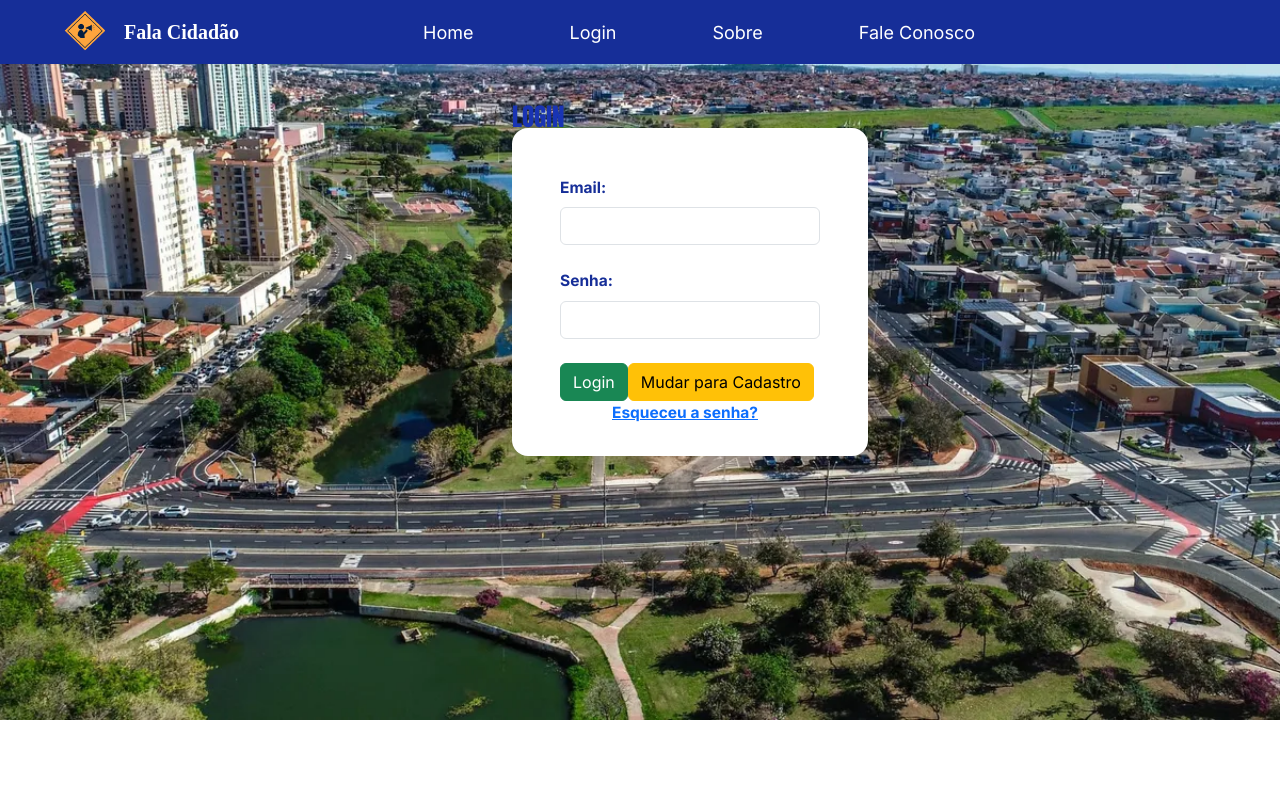
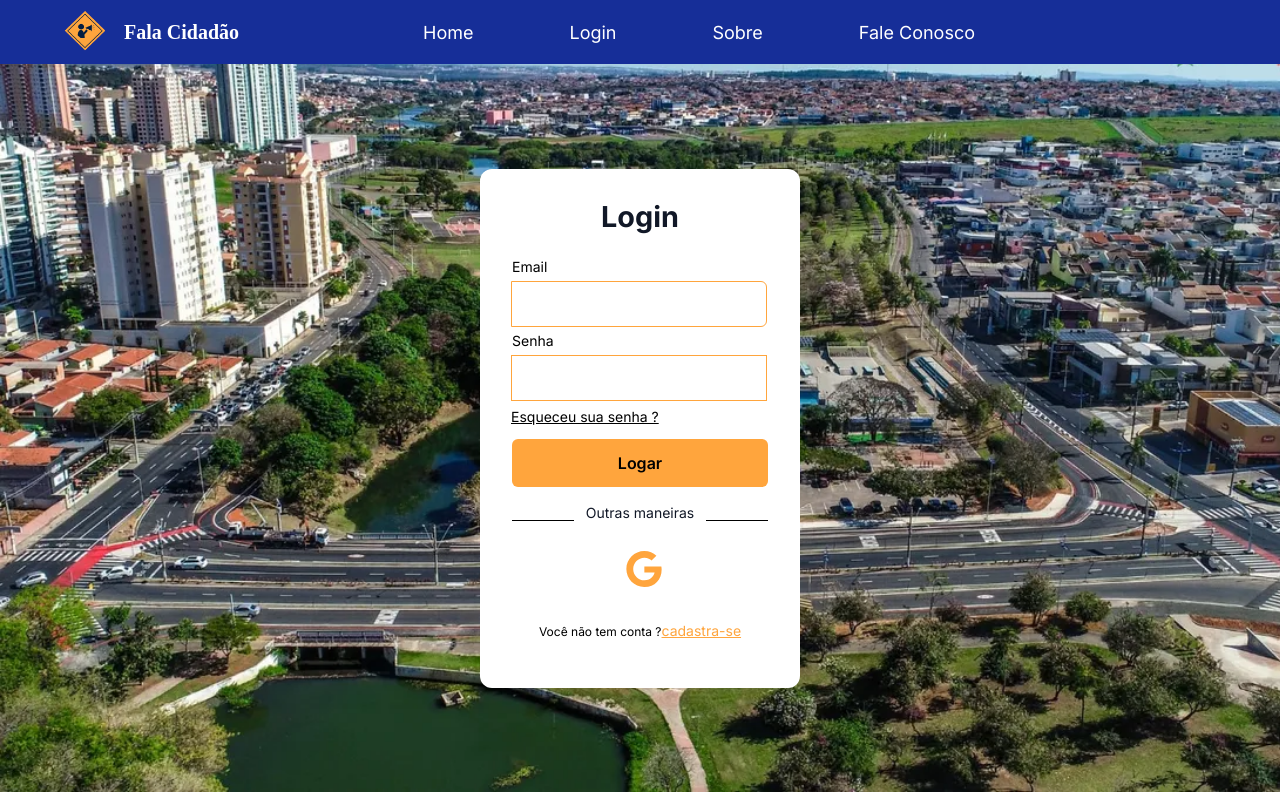
Before and after one commit to HAndradeSJ/FrontFalaCidadao, a Next.js app: page /login in a window 1280 px wide. Built offline with nearby package versions, Linux system fonts and the light colour scheme.

Commit message:
version login

```diff
--- a/app/api/loginApi.ts
+++ b/app/api/loginApi.ts
@@ -42,8 +42,8 @@ export const login = async (users : usuarios) => {
         email : email,
         senha : senha,
     }
-
     const res = await api.post(`/auth/login`,usuarios)
+    console.log(res)
     localStorage.setItem('token',res.data.response.token);
     return res
 }
--- a/app/login/components/login.css
+++ b/app/login/components/login.css
@@ -49,6 +49,173 @@ body {
     }
 }
 
+.form-container {
+    width: 320px;
+    border-radius: 0.75rem;
+    background-color:white;
+    padding: 2rem;
+    color:  rgba(17, 24, 39, 1);
+  }
+.form-container1 {
+    width: 450px;
+    border-radius: 0.75rem;
+    background-color:white;
+    padding: 2rem;
+    color:  rgba(17, 24, 39, 1);
+  }
+.formsContainer{
+    width:100%;
+    height:50%;
+    display: flex;
+    justify-content:space-around;
+}
+  .columns {
+    width:40%;
+    height:40%;
+    display:flex;
+    flex-direction: column;
+    align-items: center;
+  }
+
+  .title {
+    text-align: center;
+    font-size: 1.8rem;
+    line-height: 2rem;
+    font-weight: 700;
+  }
+
+  .form {
+    margin-top: 1.5rem;
+  }
+
+  .input-group {
+    margin-top: 0.25rem;
+    font-size: 0.875rem;
+    line-height: 1.25rem;
+  }
+  .mains{
+    width:100%;
+    height:91vh;
+    display: flex;
+    justify-content: center;
+    align-items: center;
+
+  }
+  .input-group label {
+    display: block;
+    color:black;
+    margin-bottom: 4px;
+  }
+
+  .input-group input {
+    width: 100%;
+    border-radius: 0.375rem;
+    border: 1px solid #FFA53D;
+    outline: 0;
+    background-color: white;
+    padding: 0.75rem 1rem;
+    color: rgba(17, 24, 39, 1);
+  }
+
+  .input-group input:focus {
+    border-color:#1934B3;
+  }
+
+  .buttons{
+        color:#FFA53D;
+        text-decoration: underline;
+  }
+  .forgot {
+    display: flex;
+    justify-content: flex-end;
+    font-size: 0.75rem;
+    line-height: 1rem;
+    color:black;
+    margin: 8px 0 14px 0;
+  }
+
+  .forgot a,.signup a {
+    color:black;
+    text-decoration: none;
+    font-size: 14px;
+  }
+
+  .forgot a:hover, .signup a:hover {
+    text-decoration: underline #162E98;
+  }
+
+  .sign {
+    display: block;
+    width: 100%;
+    background-color:#FFA53D;
+    padding: 0.75rem;
+    text-align: center;
+    transition: ease-out 0.5s;
+    color:black;
+    border: none;
+    border-radius: 0.375rem;
+    box-shadow: inset 0 0 0 0 #FFA53D;
+    font-weight: 600;
+  }
+
+  .sign:hover{
+    box-shadow: inset 0 -100px 0 0 #162E98;
+    color:white;
+  }
+
+  .social-message {
+    display: flex;
+    align-items: center;
+    padding-top: 1rem;
+  }
+
+  .line {
+    height: 1px;
+    flex: 1 1 0%;
+    background-color:black;
+  }
+
+  .social-message .message {
+    padding-left: 0.75rem;
+    padding-right: 0.75rem;
+    font-size: 0.875rem;
+    line-height: 1.25rem;
+  }
+
+  .social-icons {
+    display: flex;
+    justify-content: center;
+  }
+
+  .social-icons .icon {
+    border-radius: 0.125rem;
+    padding: 0.75rem;
+    border: none;
+    background-color: transparent;
+    margin-left: 8px;
+  }
+
+  .social-icons .icon svg {
+    height: 2.25rem;
+    width: 2.25rem;
+    fill:#FFA53D;
+    transition:0.8s ease-in;
+  }
+
+  .social-icons .icon svg :hover{
+    fill:#162E98;
+    height: 2.30rem;
+    width: 2.30rem;
+  }
+
+  .signup {
+    text-align: center;
+    font-size: 0.75rem;
+    line-height: 1rem;
+    color:black;
+  }
+
+
 /* Media Query para telas menores que 480px */
 @media screen and (max-width: 480px) {
     #texte {
--- a/app/login/page.tsx
+++ b/app/login/page.tsx
@@ -1,14 +1,13 @@
-'use client'
+"use client";
 
-import 'bootstrap/dist/css/bootstrap.min.css';
-import '../login/components/login.css'
-import { Navbar } from '@/shared/componentes/navbar';
-import { useState } from 'react'
-import { criarUsers, login } from '../api/loginApi';
-import Link from 'next/link';
-import Swal from 'sweetalert2';
-import { useEffect } from 'react';
-import { useRouter } from 'next/navigation';
+
+import "../login/components/login.css";
+import { Navbar } from "@/shared/componentes/navbar";
+import { useState } from "react";
+import { criarUsers, login } from "../api/loginApi";
+import Swal from "sweetalert2";
+import { useEffect } from "react";
+import { useRouter } from "next/navigation";
 
 export default function Login() {
   const objectUSuario = {
@@ -26,11 +25,7 @@ export default function Login() {
     const { name, value } = e.target;
     setUSuario({ ...Usuarios, [name]: value });
   }
-  const alternaForm = () => {
-    const anterior = Cadastro;
-    setCadastro(!anterior);
 
-  }
   const enviar = async () => {
     try {
       if (Cadastro == true) {
@@ -39,125 +34,247 @@ export default function Login() {
 
         if (response.status === 200) {
           Swal.fire({
-            icon: 'success',
-            title: 'Cadastro feito com sucesso!',
+            icon: "success",
+            title: "Cadastro feito com sucesso!",
           });
           const res = await login(Usuarios);
           if (res.status === 200) {
-
-            if(res.data.response.funcao === "cidadao"){
-
-              Router.push('/home-usuario');
-
-            }else{
-              Router.push('/home-agente');
+            if (res.data.response.funcao === "cidadao") {
+              Router.push("/home-usuario");
+            } else {
+              Router.push("/home-agente");
             }
+          } else {
+            Swal.fire({
+              icon: "error",
+              title: "Cadastro feito com sucesso!",
+            });
           }
-          else{
-                Swal.fire({
-                  icon: 'error',
-                  title: 'Cadastro feito com sucesso!',
-                });
-          }
-        }
-        else{
+        } else {
           Swal.fire({
-            icon: 'error',
-            title: 'Cadastro feito com sucesso!',
+            icon: "error",
+            title: "Cadastro feito com sucesso!",
           });
         }
       } else {
-
         const response = await login(Usuarios);
-        console.log('oi',response);
 
         if (response.status === 200) {
           Swal.fire({
-            icon: 'success',
-            title: 'Login feito com sucesso !',
+            icon: "success",
+            title: "Login feito com sucesso !",
           });
-          if(response.data.response.funcao === "cidadao"){
-
-            Router.push('/home-usuario');
-
-          }else{
-            Router.push('/home-agente');
+          console.log(response.data.response.funcao)
+          if (response.data.response.funcao === 'cidadao') {
+            Router.push("/home-usuario");
+            window.location.reload();
+          } else {
+            Router.push("/home-agente");
+            window.location.reload();
           }
+        } else {
+          Swal.fire({
+            icon: "error",
+            title: "Cadastro feito com sucesso!",
+          });
         }
-        else{
-              Swal.fire({
-                icon: 'error',
-                title: 'Cadastro feito com sucesso!',
-              });
-        }
-
-
       }
     } catch (error) {
       console.error(error);
       Swal.fire({
-        icon: 'error',
-        title: 'Erro',
-        text: 'Algo deu errado!',
+        icon: "error",
+        title: "Erro",
+        text: "Algo deu errado!",
       });
-
     }
-  }
-
+  };
 
   return (
-    <main>
+    <>
       <Navbar />
-      <h1 id='texte'> {Cadastro ? "CADASTRO" : "LOGIN"} </h1>
-
-      <div id='div'>
-        <form>
-
-          {Cadastro ? <div className="mb-4">
-            <label htmlFor="exampleInputEmail1" className="form-label"> CPF:</label>
-            <input onChange={(e) => onchange(e)} name='cpf' type="number" className="form-control" id="exampleInputEmail1" aria-describedby="emailHelp" />
-          </div> : null
-          }
-
-          {Cadastro ? <div className="mb-4">
-            <label htmlFor="exampleInputEmail1" className="form-label"> Nome:</label>
-            <input onChange={(e) => onchange(e)} name='nome' type="text" className="form-control" id="exampleInputEmail1" aria-describedby="emailHelp" />
-          </div> : null
-          }
-
-          {Cadastro ? <div className="mb-4">
-            <label htmlFor="exampleInputEmail1" className="form-label"> Telefone:</label>
-            <input onChange={(e) => onchange(e)} name='telefone' type="number" className="form-control" id="exampleInputEmail1" aria-describedby="emailHelp" />
-          </div> : null
-          }
-
-          {Cadastro ? <div className="mb-4">
-            <label htmlFor="exampleInputEmail1" className="form-label"> Idade:</label>
-            <input onChange={(e) => onchange(e)} name='idade' type="number" className="form-control" id="exampleInputEmail1" aria-describedby="emailHelp" />
-          </div> : null
-          }
-
-          <div className="mb-4">
-            <label htmlFor="exampleInputEmail1" className="form-label">Email:</label>
-            <input onChange={(e) => onchange(e)} name='email' type="email" className="form-control" id="exampleInputEmail1" aria-describedby="emailHelp" />
+      <div className="mains">
+        {Cadastro === true ? (
+          <div className="form-container1">
+            <p className="title">Cadastro</p>
+            <div className="form">
+              <div className="formsContainer">
+              <div className="columns">
+              <div className="input-group">
+                <label htmlFor="username">CPF</label>
+                <input
+                 onChange={(e) => onchange(e)} name='cpf' type="number"
+                  placeholder=""
+                />
+              </div>
+              <div className="input-group">
+                <label htmlFor="username">Nome</label>
+                <input
+                onChange={(e) => onchange(e)} name='nome' type="text"
+                  placeholder=""
+                />
+              </div>
+              <div className="input-group">
+                <label htmlFor="username">Telefone</label>
+                <input
+               onChange={(e) => onchange(e)} name='telefone' type="number"
+                  placeholder=""
+                />
+              </div>
+              </div>
+              <div className="columns">
+              <div className="input-group">
+                <label htmlFor="username">Idade</label>
+                <input
+              onChange={(e) => onchange(e)} name='idade' type="number"
+                  placeholder=""
+                />
+              </div>
+              <div className="input-group">
+                <label htmlFor="username">Email</label>
+                <input
+                  onChange={(e) => onchange(e)}
+                  name="email"
+                  type="email"
+                  id="username"
+                  placeholder=""
+                />
+              </div>
+              <div className="input-group">
+                <label htmlFor="password">Senha</label>
+                <input
+                  onChange={(e) => onchange(e)}
+                  name="senha"
+                  type="password"
+                  id="password"
+                  placeholder=""
+                />
+                </div>
+                </div>
+              </div>
+                <div className="forgot">
+                  <a
+                    rel="noopener noreferrer"
+                    href="#"
+                    style={{ textDecoration: "underline" }}
+                  >
+                    Esqueceu sua senha ?
+                  </a>
+                </div>
+              <button
+                className="sign"
+                onClick={() => {
+                  enviar();
+                }}
+              >
+                Cadastra-se
+              </button>
+            </div>
+            <div className="social-message">
+              <div className="line"></div>
+              <p className="message">Outras maneiras</p>
+              <div className="line"></div>
+            </div>
+            <div className="social-icons">
+              <button aria-label="Log in with Google" className="icon">
+                <svg
+                  xmlns="http://www.w3.org/2000/svg"
+                  viewBox="0 0 32 32"
+                  className="w-5 h-5 fill-current"
+                >
+                  <path d="M16.318 13.714v5.484h9.078c-0.37 2.354-2.745 6.901-9.078 6.901-5.458 0-9.917-4.521-9.917-10.099s4.458-10.099 9.917-10.099c3.109 0 5.193 1.318 6.38 2.464l4.339-4.182c-2.786-2.599-6.396-4.182-10.719-4.182-8.844 0-16 7.151-16 16s7.156 16 16 16c9.234 0 15.365-6.49 15.365-15.635 0-1.052-0.115-1.854-0.255-2.651z"></path>
+                </svg>
+              </button>
+            </div>
+            <br />
+            <p className="signup">
+              Deseja fazer seu ?
+              <a
+                href="#"
+                style={{ textDecoration: "underline", color: "#FFA53D" }}
+                onClick={() => {
+                   setCadastro(false)
+                }}
+              >
+                login
+              </a>
+            </p>
           </div>
-          <div className="mb-4">
-            <label htmlFor="exampleInputPassword1" className="form-label">Senha:</label>
-            <input onChange={(e) => onchange(e)} name='senha' type="password" className="form-control" id="exampleInputPassword1" />
-          </div>
-        </form>
-
-        <button onClick={() => { enviar() }} type="submit" className="btn btn-success">Login</button>
-
-        <button onClick={alternaForm} type="submit" className="btn btn-warning"> {Cadastro ? "Mudar para Login" : "Mudar para Cadastro"}</button>
-
-          <br />
-
-        <Link href='/senha'>
-          <p id='senha'>Esqueceu a senha?</p>
-        </Link>
-
+        ) : (
+          <>
+            <div className="form-container">
+              <p className="title">Login</p>
+              <div className="form">
+                <div className="input-group">
+                  <label htmlFor="username">Email</label>
+                  <input
+                    onChange={(e) => onchange(e)}
+                    name="email"
+                    type="email"
+                    id="username"
+                    placeholder=""
+                  />
+                </div>
+                <div className="input-group">
+                  <label htmlFor="password">Senha</label>
+                  <input
+                    onChange={(e) => onchange(e)}
+                    name="senha"
+                    type="password"
+                    id="password"
+                    placeholder=""
+                  />
+                  <div className="forgot">
+                    <a
+                      rel="noopener noreferrer"
+                      href="#"
+                      style={{ textDecoration: "underline" }}
+                    >
+                      Esqueceu sua senha ?
+                    </a>
+                  </div>
+                </div>
+                <button
+                  className="sign"
+                  onClick={() => {
+                    enviar();
+                  }}
+                >
+                  Logar
+                </button>
+              </div>
+              <div className="social-message">
+                <div className="line"></div>
+                <p className="message">Outras maneiras</p>
+                <div className="line"></div>
+              </div>
+              <div className="social-icons">
+                <button aria-label="Log in with Google" className="icon">
+                  <svg
+                    xmlns="http://www.w3.org/2000/svg"
+                    viewBox="0 0 32 32"
+                    className="w-5 h-5 fill-current"
+                  >
+                    <path d="M16.318 13.714v5.484h9.078c-0.37 2.354-2.745 6.901-9.078 6.901-5.458 0-9.917-4.521-9.917-10.099s4.458-10.099 9.917-10.099c3.109 0 5.193 1.318 6.38 2.464l4.339-4.182c-2.786-2.599-6.396-4.182-10.719-4.182-8.844 0-16 7.151-16 16s7.156 16 16 16c9.234 0 15.365-6.49 15.365-15.635 0-1.052-0.115-1.854-0.255-2.651z"></path>
+                  </svg>
+                </button>
+              </div>
+              <br />
+              <p className="signup">
+                Você não tem conta ?
+                <a
+                  href="#"
+                  style={{ textDecoration: "underline", color: "#FFA53D" }}
+                  onClick={() => {
+                    setCadastro(true)
+                  }}
+                >
+                  cadastra-se
+                </a>
+              </p>
+            </div>
+          </>
+        )}
       </div>
-    </main>
-  )
+    </>
+  );
 }
```
